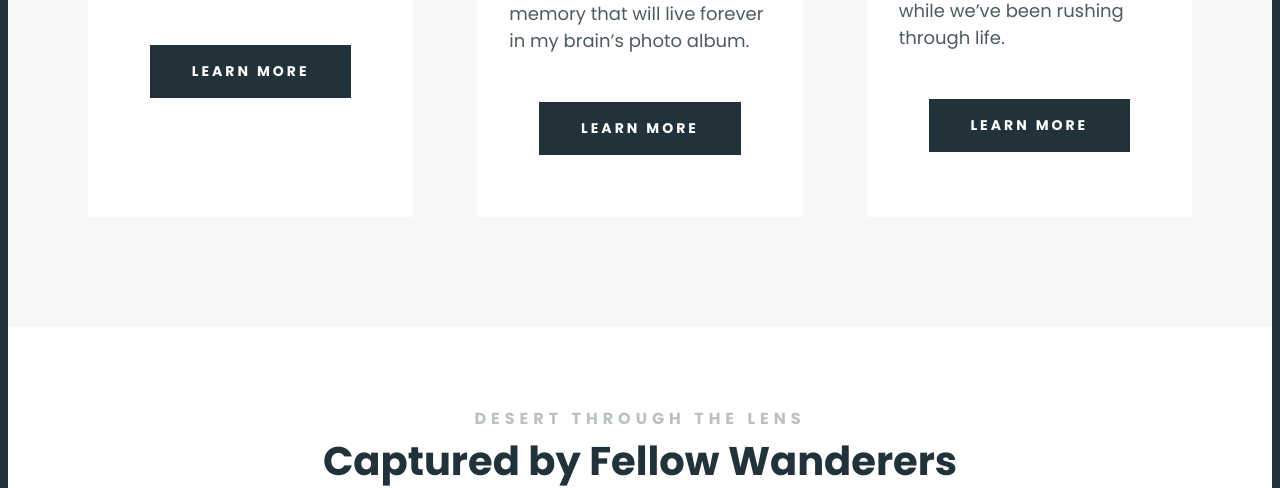
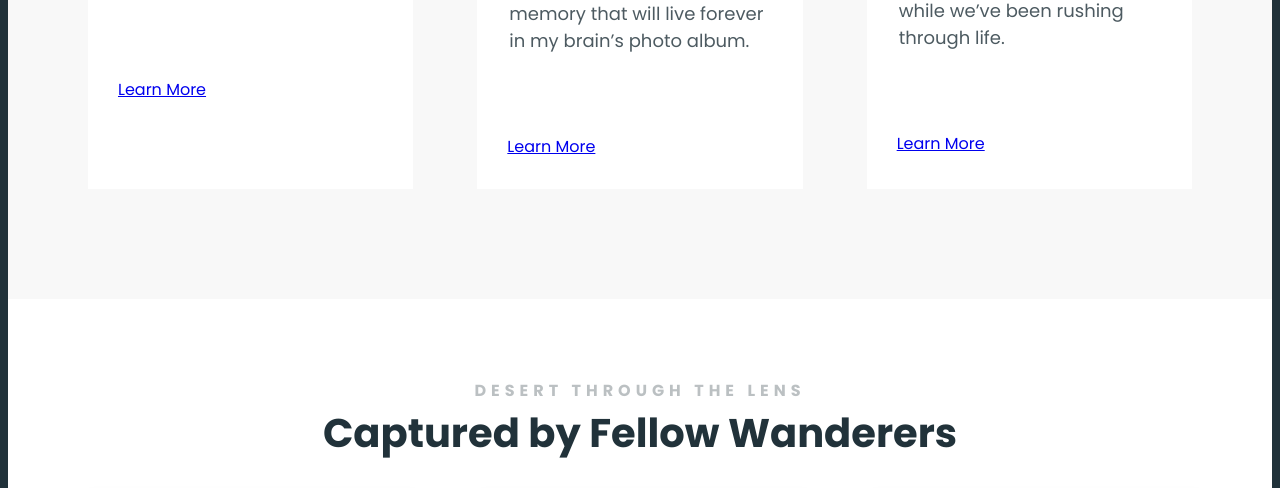
Before and after one commit to ksuarez032025/Travel-Project, a plain HTML site: page index.html in a window 1280 px wide. Shown: the part 2796-3284 px from the top of the page. Drawn offline with Linux system fonts and the light colour scheme; a script that the page names is missing.

Commit message:
Moved card-footer
had card footer inside card body moved outside for proper layout

```diff
--- a/index.html
+++ b/index.html
@@ -78,16 +78,17 @@
               <p>You’ll never visit a museum quite like this, it's one of the most family-friendly places to explore, no
                 matter your age.
                 There’s something here for everyone to learn, discover, and remember.</p>
+            </div>
             <div class="card-footer">
               <a href="https://www.desertmuseum.org/" target="_blank" title="Arizona-Sonora Desert Museum Website"
-                  class="btn">Learn More</a>
+                class="card-button">Learn
+                More</a>
             </div>
           </div>
-          </div>
+
           <div class="card">
             <div class="card-header">
               <img src="images/Kartchner_caverns.jpg" alt="Kartchner cavern cave" class="img-responsive" />
-
             </div>
             <div class="card-body">
               <h4>Kartchner Caverns</h4>
@@ -107,12 +108,13 @@
                 58ft tall column deep in the cave is something you have to experience to believe. It’s a memory that
                 will live
                 forever in my brain’s photo album.</p>
+            </div>
             <div class="card-footer">
               <a href="https://azstateparks.com/kartchner" target="_blank" title="Kartchner Caverns State Park"
-                  class="btn">Learn More</a>
+                class="card-button">Learn More</a>
             </div>
           </div>
-          </div>
+
           <div class="card">
             <div class="card-header">
               <img src="images/jewel_of_the_creek.jpg" alt="Jewel of the Creek" class="img-responsive" />
@@ -134,10 +136,10 @@
                 beauty. It’s the kind
                 of place that invites you to slow down and notice what nature’s been up to while we’ve been rushing
                 through life.</p>
+            </div>
             <div class="card-footer">
               <a href="https://www.dflt.org/projects-1-2/jewel-of-the-creek-preserve" target="_blank"
-                  title="Jewel of the Creek Preserve" class="btn">Learn More</a>
-              </div>
+                title="Jewel of the Creek Preserve" class="card-button">Learn More</a>
             </div>
           </div>
         </div>
```
Lines whose indentation alone changed are shown as unchanged.
